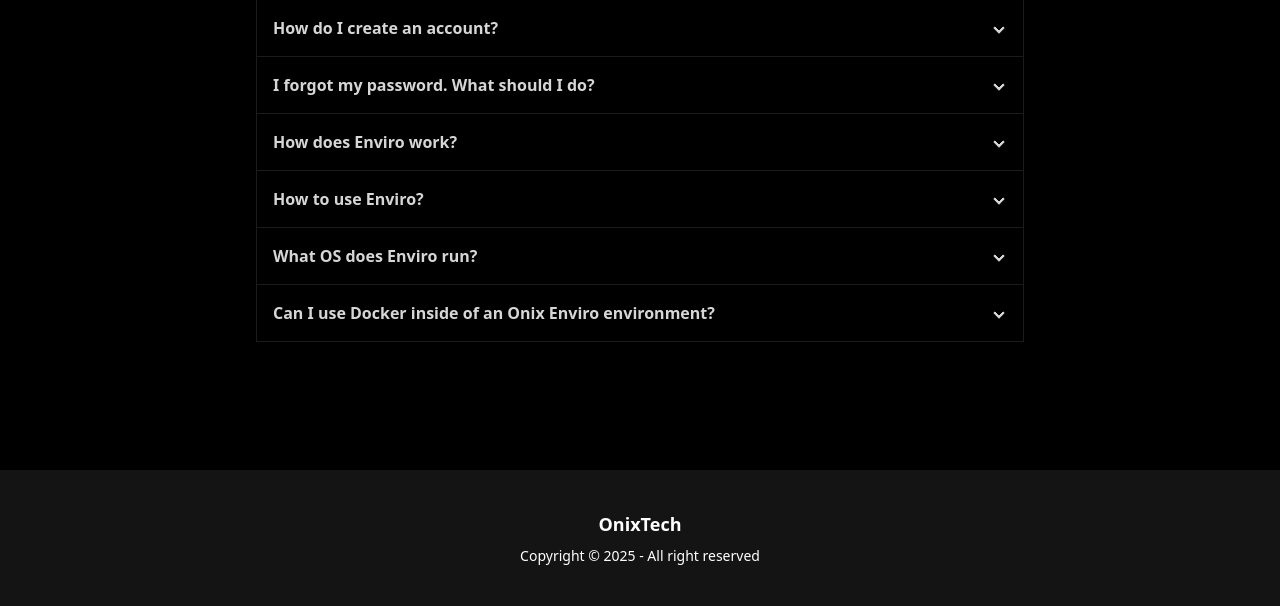
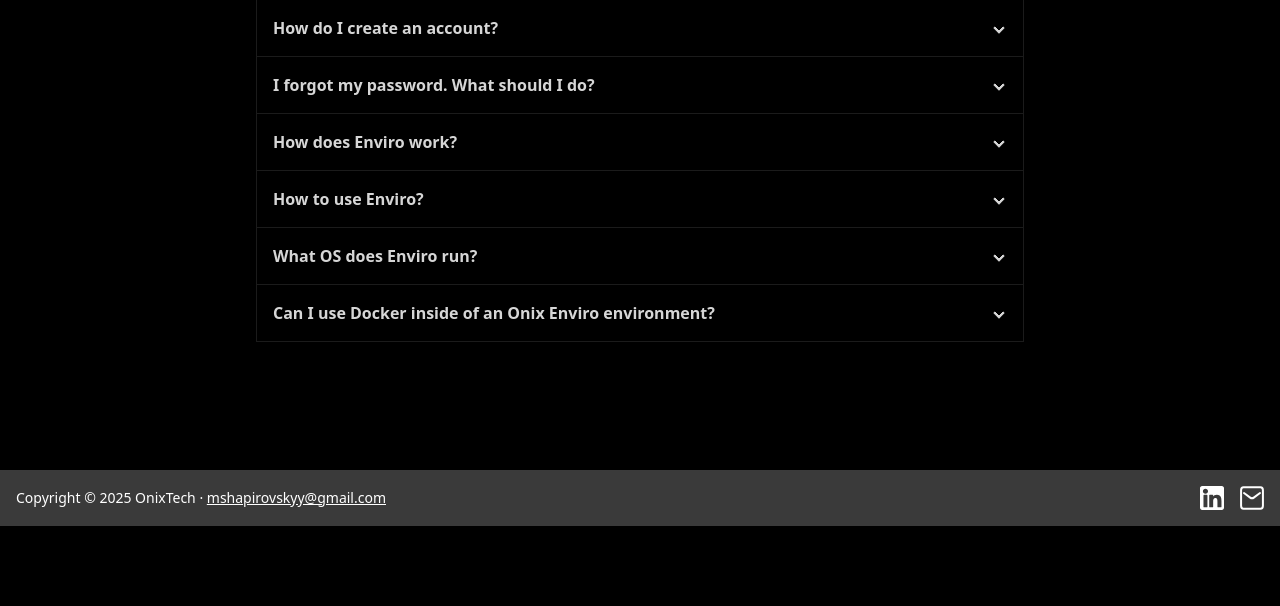
Before and after one commit to ExoOnix/enviro, a Django app: page / in a window 1280 px wide. Shown: the part 4955-5561 px from the top of the page. After the commit the page ends 5481 px from the top, so only its background shows below. Run offline with Django 5.2, Linux system fonts and the light colour scheme; style sheets or scripts are compiled from the project's sources; parts of the project's set-up code (start-up, migrations or seed data) failed here and were passed over.

Commit message:
added contact info

```diff
--- a/apps/home/templates/index.html
+++ b/apps/home/templates/index.html
@@ -263,14 +263,35 @@
     </div>
 </div>
 
-<footer class="footer footer-horizontal footer-center bg-base-200 text-primary-content p-10">
-    <aside>
-      <p class="font-bold text-lg">
-        OnixTech
-      </p>
-      <p>Copyright © {% now "Y" %} - All right reserved</p>
-    </aside>
+<footer class="footer sm:footer-horizontal bg-neutral text-neutral-content items-center p-4">
+  <aside class="grid-flow-col items-center">
+    <p>
+      Copyright © {% now "Y" %} OnixTech ·
+      <a href="mailto:mshapirovskyy@gmail.com" class="underline hover:text-white">mshapirovskyy@gmail.com</a>
+    </p>
+  </aside>
+  <nav class="grid-flow-col gap-4 md:place-self-center md:justify-self-end">
+    <a href="https://www.linkedin.com/in/mark-shapirovskyy-058268306" target="_blank" rel="noopener noreferrer">
+      <svg width="24" height="24" viewBox="0 0 800 800" fill="none" xmlns="http://www.w3.org/2000/svg">
+        <g clip-path="url(#clip0_22_52)">
+          <path d="M727.634 0H72.3665C32.4 0 0 32.4 0 72.3665V727.631C0 767.6 32.4 800 72.3665 800H727.631C767.6 800 800 767.6 800 727.631V72.3665C800 32.4 767.6 0 727.634 0ZM247.554 690.773C247.554 702.404 238.126 711.832 226.494 711.832H136.848C125.217 711.832 115.788 702.404 115.788 690.773V314.98C115.788 303.349 125.217 293.92 136.848 293.92H226.494C238.126 293.92 247.554 303.349 247.554 314.98V690.773ZM181.671 258.496C134.637 258.496 96.5068 220.366 96.5068 173.332C96.5068 126.297 134.637 88.1675 181.671 88.1675C228.706 88.1675 266.836 126.297 266.836 173.332C266.836 220.366 228.708 258.496 181.671 258.496ZM716.042 692.469C716.042 703.162 707.372 711.832 696.679 711.832H600.482C589.788 711.832 581.118 703.162 581.118 692.469V516.201C581.118 489.906 588.831 400.974 512.4 400.974C453.114 400.974 441.089 461.845 438.674 489.162V692.469C438.674 703.162 430.006 711.832 419.311 711.832H326.272C315.579 711.832 306.909 703.162 306.909 692.469V313.284C306.909 302.591 315.579 293.92 326.272 293.92H419.311C430.004 293.92 438.674 302.591 438.674 313.284V346.069C460.658 313.079 493.328 287.615 562.888 287.615C716.924 287.615 716.042 431.523 716.042 510.593V692.469Z" fill="white"/>
+        </g>
+        <defs>
+          <clipPath id="clip0_22_52">
+            <rect width="800" height="800" fill="white"/>
+          </clipPath>
+        </defs>
+      </svg>
+    </a>
+    <a href="mailto:mshapirovskyy@gmail.com">
+      <svg xmlns="http://www.w3.org/2000/svg" width="24" height="24" viewBox="0 0 800 800" fill="none">
+        <path d="M133.333 233.335L340 388.333C375.557 415 424.443 415 460 388.333L666.667 233.333" stroke="white" stroke-width="66.6667" stroke-linecap="round" stroke-linejoin="round"/>
+        <path d="M683.111 39H116.889C72.2152 39 36 85.1147 36 142V657C36 713.885 72.2152 760 116.889 760H683.111C727.785 760 764 713.885 764 657V142C764 85.1147 727.785 39 683.111 39Z" stroke="white" stroke-width="66.6667" stroke-linecap="round"/>
+      </svg>
+    </a>
+  </nav>
 </footer>
+
 {% endblock %}
 
 
```
